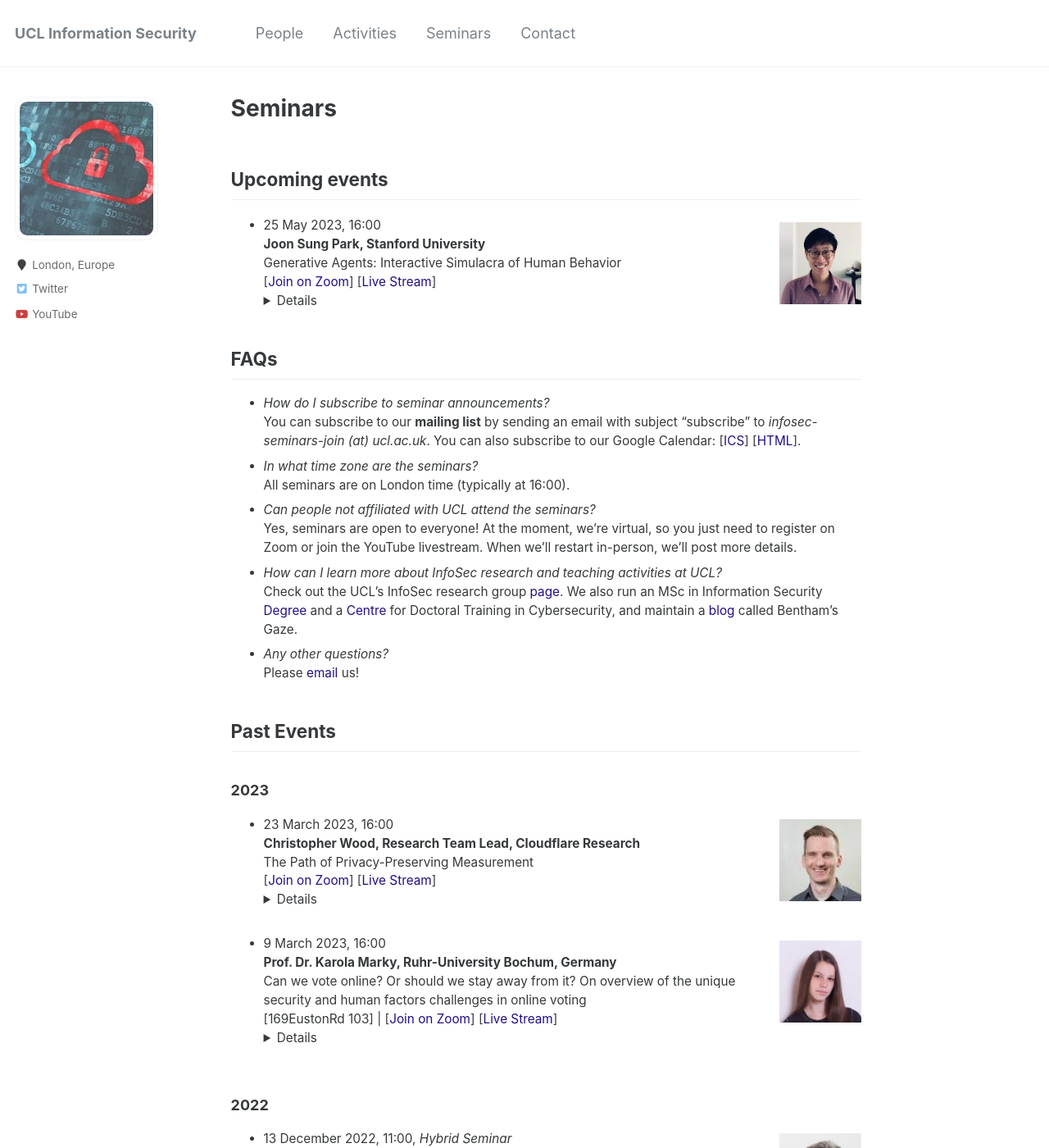
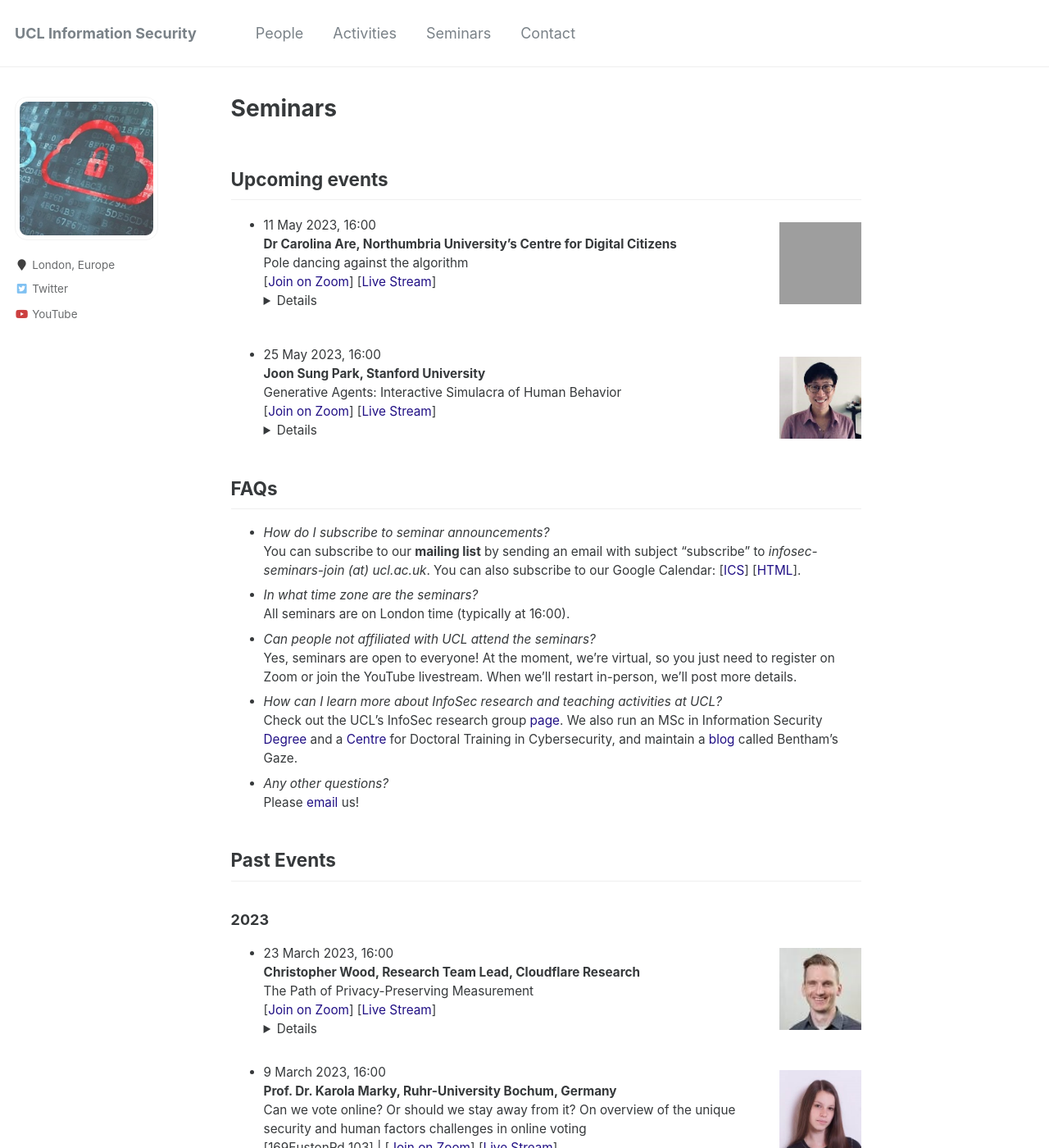
Before and after one commit to uclisec/uclisec.github.io, a Jekyll site: the page built from _pages/seminars.md, in a window 1280 px wide and 1400 px high. Shown: the whole window at 82% size. Built offline with Jekyll 4.4.1, drawn with Linux system fonts in a browser that asks for light colours; grey boxes are pictures that could not be loaded.

Commit message:
Update seminars.md

```diff
--- a/_pages/seminars.md
+++ b/_pages/seminars.md
@@ -6,8 +6,15 @@
 
 Upcoming events
 ---
+<!----->
+<img src="../images/Carolina.jpg" style="float:right;width:100px;height:100px;margin-top:15px">
+- 11 May 2023, 16:00
+**Dr Carolina Are, Northumbria University’s Centre for Digital Citizens**
+Pole dancing against the algorithm
+[[Join on Zoom](https://ucl.zoom.us/meeting/register/tJYpf-2grTorGNxFnItdfR3SSG89tgyB9Zeh)] [[Live Stream]()]<details><br>**Abstract:** What can pole dancing teach tech companies about content governance? Dr Carolina Are, (a.k.a. @ bloggeronpole) is a London-based Italian researcher, activist and blogger with a PhD in content moderation. An Innovation Fellow at Northumbria University’s Centre for Digital Citizens, Carolina is currently leading a project at the intersection between online abuse and online censorship, of which she has both academic and personal experience as a platform governance researcher and as a social media creator herself. Carolina has received direct apologies from Instagram about shadowbanning and led international protests and campaigns against online censorship. As a result, she has published some of the first studies on Instagram's shadowban of pole dancing, and continues to publish work on de-platforming, online abuse and content moderation. In this talk, she will discuss algorithmic bias against nudity, its relationship with the patriarchy and with whorephobia, sharing some insights from her latest studies looking at mass reporting of sex positive activists and sex workers, as well as with tips, gossip and concerns about Big Tech's power over our bodies
+.<br><br>**Bio**: Dr Carolina Are, aka @bloggeronpole, has a PhD in content moderation and is currently working as Innovation Fellow at Northumbria University’s Centre for Digital Citizens. Following her own experiences of censorship on Instagram and TikTok, she has been researching on algorithmic bias against nudity and sexuality on social media, and has published the first study on the shadowbanning of pole dancing in Feminist Media Studies. Her work has been published in Social Media + Society, Media, Culture & Society and Porn Studies, and it has appeared in The New York Times, The Atlantic, The Guardian, The Conversation, the BBC, Wired, the MIT Technology Review. She's behind various petitions, campaigns and studies to fight for more equal moderation of nudity and sexuality on social media, having been one of the founders of #EveryBODYVisible in 2019 and having created a recent petition against Instagram's terms of use that was signed by over 100,000 people.<br></details>
+<!----->
 
-<!----->
 <img src="../images/Joon.jpg" style="float:right;width:100px;height:100px;margin-top:15px">
 - 25 May 2023, 16:00
 **Joon Sung Park, Stanford University**
```
